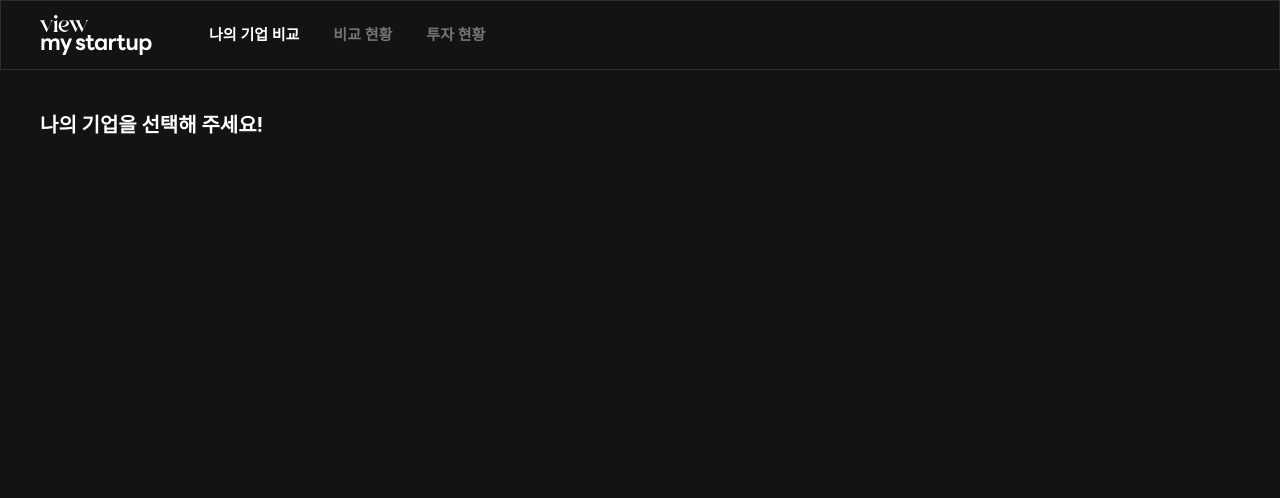
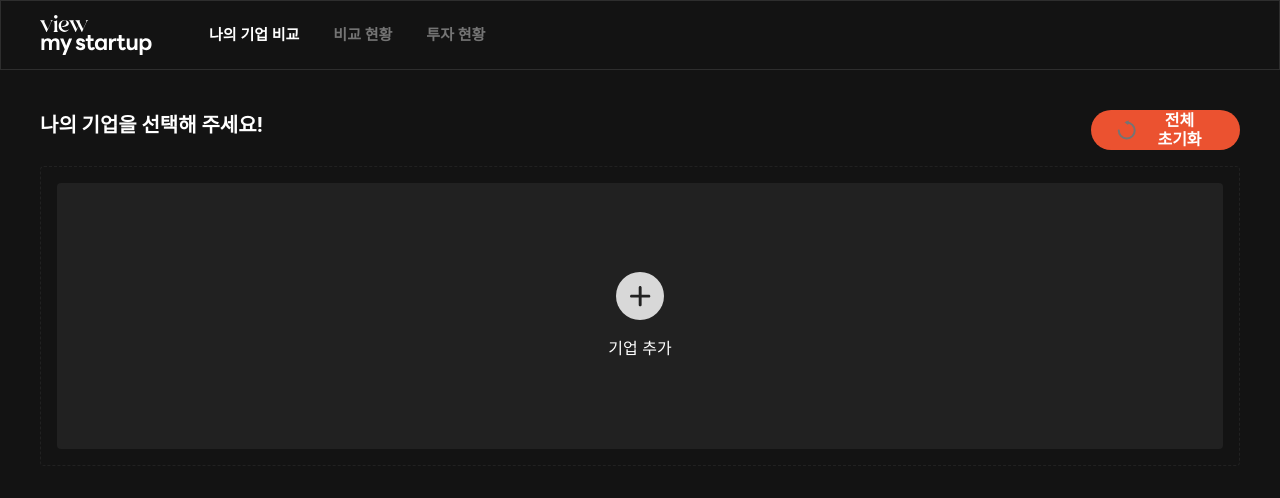
Before and after one commit to WooHyunTak/1-view-my-startup-FE-1, a React (Create React App) app: page /my-comparison in a window 1280 px wide. Shown: the top 498 px of the page. Built offline with nearby package versions, Linux system fonts and the light colour scheme; a web font is replaced by a local one.

Commit message:
feat : add comparisonPage

```diff
--- /dev/null
+++ b/src/components/comparison/Comparison.jsx
@@ -0,0 +1,60 @@
+import { useState } from "react";
+import add_icon from "../../assets/icon/ic_add.svg";
+import restart_icon from "../../assets/icon/ic_restart.svg";
+import "./comparison.css";
+
+function MyCompanyModal() {
+  return <div></div>;
+}
+
+function Comparison() {
+  const [myCompany, setMyCompany] = useState();
+  const [comparisonCompanies, setComparisonCompanies] = useState([]);
+
+  const handleClick = () => {};
+
+  return (
+    <div className="Comparison">
+      <div>
+        <div className="head-container">
+          <h2>나의 기업을 선택해 주세요!</h2>
+          <button className="comparison-btn">
+            <img src={restart_icon} alt="초기화" />
+            전체 초기화
+          </button>
+        </div>
+        <div className="out-container">
+          <div className="items-container">
+            {myCompany && <p className="cancel-btn">선택 취소</p>}
+            {!myCompany && (
+              <div className="add-company">
+                <button className="add-company-btn">
+                  <img src={add_icon} alt="기업추가하기아이콘" />
+                </button>
+                <p>기업 추가</p>
+              </div>
+            )}
+          </div>
+        </div>
+      </div>
+      {myCompany && (
+        <div>
+          <div className="head-container">
+            <h2>어떤 기업이 궁금하세요? (최대 5개)</h2>
+            <button className="comparison-btn">기업추가하기</button>
+          </div>
+          <div className="out-container">
+            <div className="items-container"></div>
+          </div>
+          <div className="bottom-btn-container">
+            <button className="comparison-submit-btn" onClick={handleClick}>
+              기업 비교하기
+            </button>
+          </div>
+        </div>
+      )}
+    </div>
+  );
+}
+
+export default Comparison;
--- /dev/null
+++ b/src/components/comparison/comparison.css
@@ -0,0 +1,90 @@
+.Comparison {
+  display: flex;
+  flex-direction: column;
+  gap: 40px;
+}
+
+.head-container {
+  display: flex;
+  justify-content: space-between;
+}
+
+.comparison-btn {
+  display: flex;
+  width: 149px;
+  height: 40px;
+  padding: 8px 24px 8px 24px;
+  gap: 4px;
+  border-radius: 50px;
+  font-size: 16px;
+  font-weight: 600;
+  line-height: 19.09px;
+  align-items: center;
+  justify-content: center;
+}
+
+.out-container {
+  height: 300px;
+  margin-top: 16px;
+  padding: 16px;
+  border: 1px dashed var(--black-300);
+  border-radius: 4px;
+}
+
+.items-container {
+  position: relative;
+  background-color: var(--black-300);
+  border-radius: 4px;
+  height: 100%;
+  display: flex;
+  justify-content: center;
+  align-items: center;
+}
+
+.cancel-btn {
+  position: absolute;
+  top: 16px;
+  right: 16px;
+  text-decoration: underline;
+  width: 75px;
+  height: 27px;
+  padding: 0px 0px 8px 15px;
+}
+
+.add-company {
+  display: flex;
+  flex-direction: column;
+  justify-content: center;
+  align-items: center;
+  gap: 16px;
+}
+
+.add-company-btn {
+  width: 48px;
+  height: 48px;
+  background-color: var(--grey-100);
+  display: flex;
+  justify-content: center;
+  align-items: center;
+  border-radius: 50%;
+}
+
+.bottom-btn-container {
+  display: flex;
+  justify-content: center;
+  margin-top: 24px;
+}
+
+.comparison-submit-btn {
+  width: 183px;
+  height: 48px;
+  padding: 13px 48px 13px 48px;
+  border-radius: 50px;
+}
+
+.disable-comparison-btn {
+  width: 183px;
+  height: 48px;
+  padding: 13px 48px 13px 48px;
+  border-radius: 50px;
+}
--- a/src/pages/MyComparison.jsx
+++ b/src/pages/MyComparison.jsx
@@ -1,5 +1,7 @@
+import Comparison from "../components/comparison/Comparison.jsx";
+
 function MyComparison() {
-  return <h2>나의 기업을 선택해 주세요!</h2>;
+  return <Comparison />;
 }
 
 export default MyComparison;
```
Also changed, not shown: 2 other files (tests, documents, lock files or other folders).
